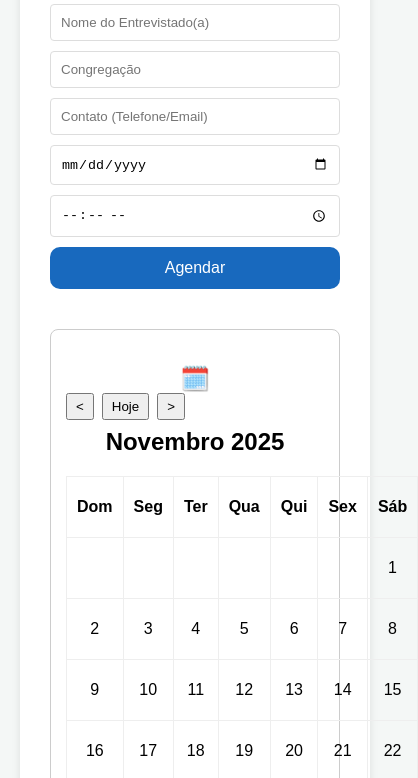
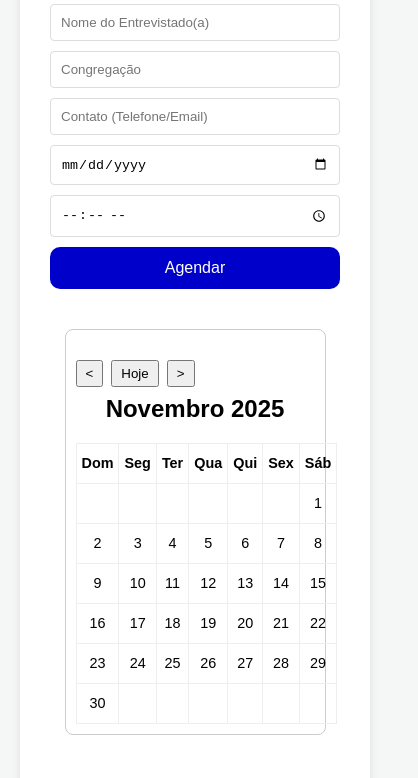
Before and after one commit to Carlos-Rasec/EntrevistaLDC, a plain HTML site: page index.html in a window 390 px wide. Shown: the part 266-1044 px from the top of the page, 418 px wide, since content can reach past the window. Drawn offline with Linux system fonts and the light colour scheme.

Commit message:
designer respossivo adicionado

```diff
--- a/index.html
+++ b/index.html
@@ -28,7 +28,7 @@
 
 
         <div id="calendar-container">
-            <h2>🗓️ <span id="mes-ano-atual">Mês e Ano</span></h2>
+            <h2><span id="mes-ano-atual">Mês e Ano</span></h2>
             <table id="calendar">
                 <thead>
                     <tr>
--- a/styles.css
+++ b/styles.css
@@ -1,4 +1,5 @@
 body {
+    display: flex;
     font-family: Arial, sans-serif;
     background-color: #f4f7f6;
     margin: 0;
@@ -33,7 +34,7 @@ h1 {
 #appointment-form button {
     width: 100%;
     padding: 12px;
-    background-color:#1869be;
+    background-color:#0000cbff;
     color: white;
     border: none;
     border-radius: 10px;
@@ -44,7 +45,7 @@ h1 {
 }
 
 #appointment-form button:hover {
-    background-color: #6582fdff;
+    background-color: #1869be;
 
 }
 
@@ -219,3 +220,57 @@ h1 {
     width: 100px;
     height: 100px;
 }
+
+/* style.css */
+
+/* Garantir que o contêiner do calendário use a largura máxima disponível */
+#calendar-container {
+    /* [Mantenha seus estilos anteriores, como max-width: 90%, margin: 20px auto, etc.] */
+    width: 100%; /* Garante que ele use a largura máxima do seu contêiner pai */
+    box-sizing: border-box; /* Garante que padding e border não adicionem largura extra */
+    padding: 10px; /* Ajuste o padding para não consumir muito espaço em telas pequenas */
+}
+
+/* Forçar a tabela a usar 100% da largura do seu contêiner */
+#calendar {
+    width: 100%;
+    /* Mantenha o border-collapse: collapse; e margin-top: 15px; */
+}
+
+/* style.css */
+
+/* Define que cada célula (dia da semana e dia do mês) deve ter 1/7 da largura da tabela. */
+#calendar th, #calendar td {
+    /* Mantenha seus estilos anteriores, como padding, border, text-align, etc. */
+
+    /* 🔑 CHAVE: Define que cada célula deve ocupar 1/7 da largura total (aproximadamente 14.28%) */
+    width: calc(100% / 7);
+
+    /* Define uma largura mínima e máxima para evitar que as colunas fiquem muito estreitas, se necessário. */
+    min-width: 12px;
+
+    /* Garante que o conteúdo não force a célula a se alargar */
+    white-space: nowrap;
+
+    /* Importante para a responsividade: */
+    box-sizing: border-box;
+}
+
+/* style.css */
+
+/* Ajusta o padding e o tamanho da fonte apenas para telas menores que 600px */
+@media screen and (max-width: 600px) {
+
+    /* Reduz o padding nas células do calendário */
+    #calendar td, #calendar th {
+        padding: 5px;
+        font-size: 0.9em; /* Opcional: Reduz um pouco o tamanho da fonte */
+    }
+
+    /* Reduz o tamanho do círculo azul para telas pequenas */
+    .dia-com-compromisso::after {
+        width: 6px;
+        height: 6px;
+        bottom: 3px;
+    }
+}
```
